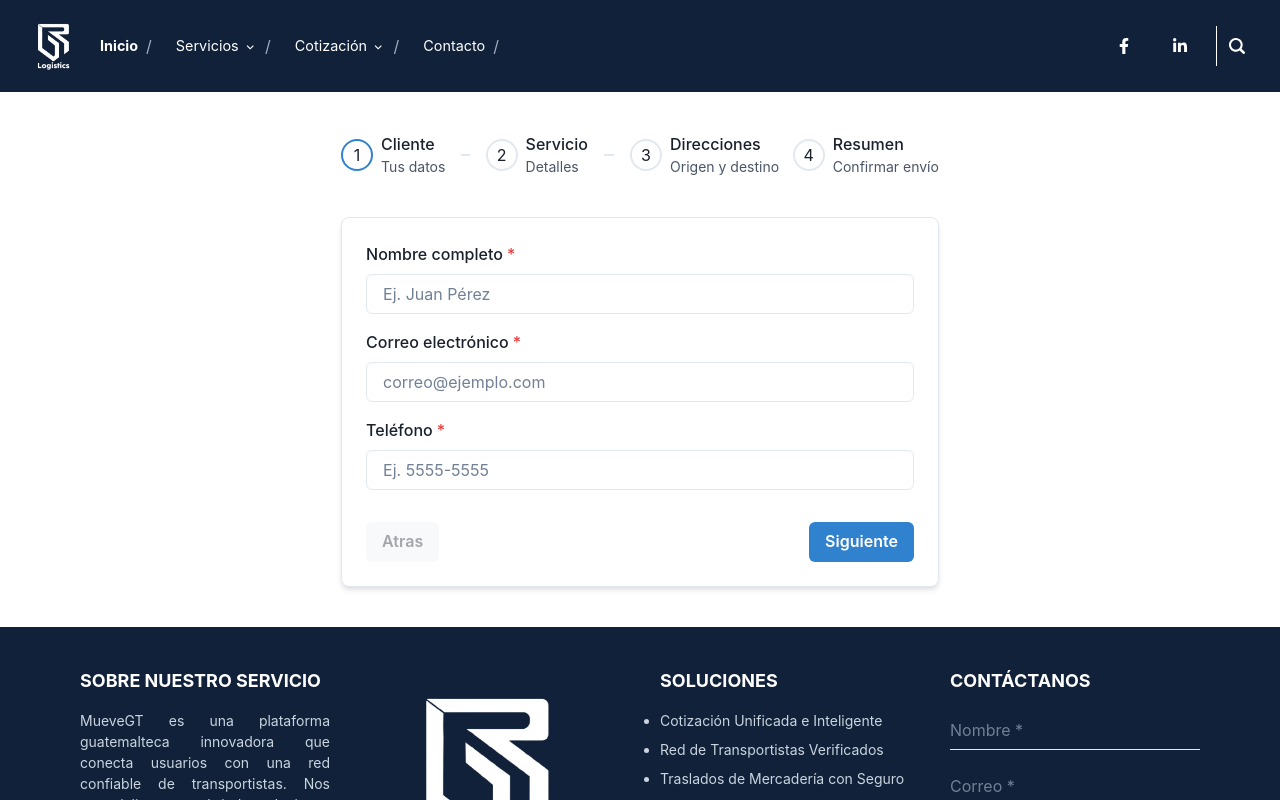
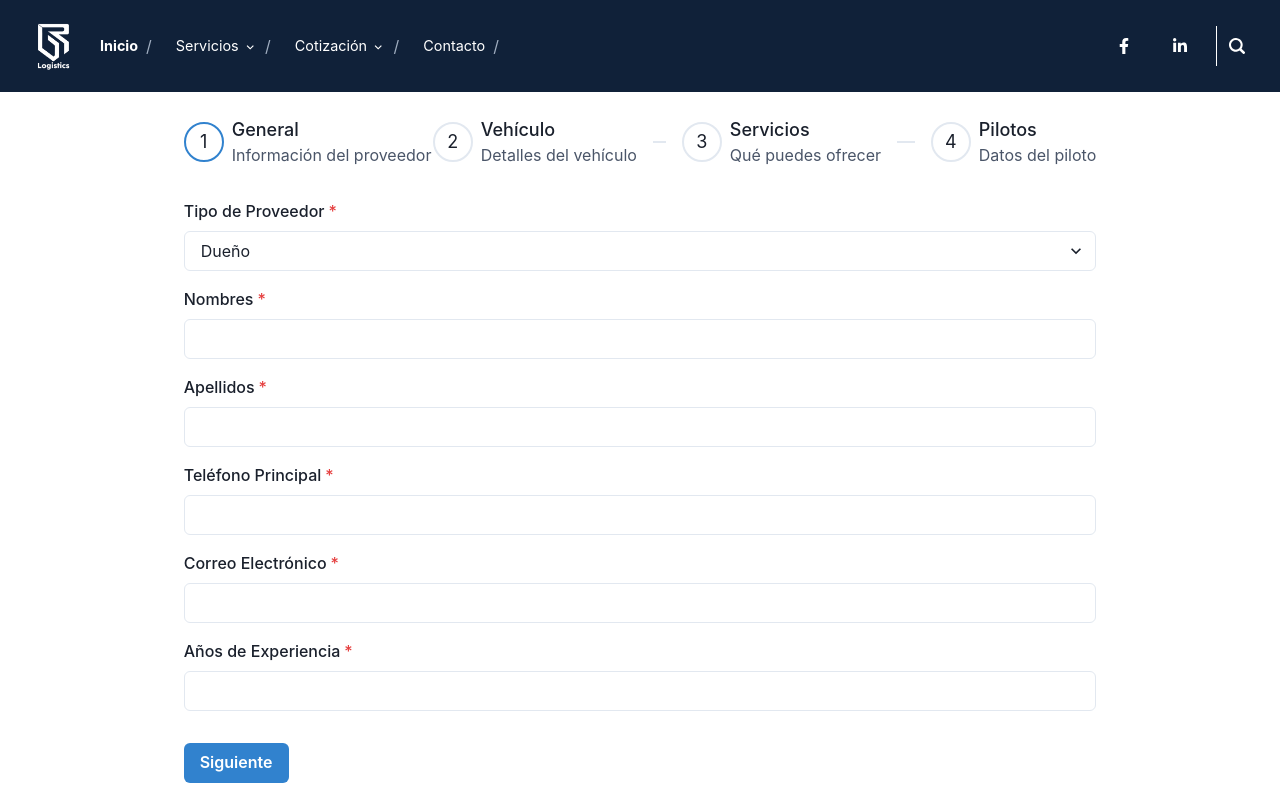
Before and after one commit to Olstertecn11/GrSolutions, a React (Vite) app: page /cotizacion-proveedores in a window 1280 px wide. Shown: the top 800 px of the page. Built offline with nearby package versions, Linux system fonts and the light colour scheme.

Commit message:
Provider form

```diff
--- /dev/null
+++ b/src/pages/ProviderQuouteSteps.jsx
@@ -0,0 +1,148 @@
+// ProviderQuoteSteps.jsx
+import React, { useState } from "react";
+import {
+  Box,
+  Heading,
+  Button,
+  FormControl,
+  FormLabel,
+  Input,
+  Select,
+  Textarea,
+  Step,
+  StepIndicator,
+  StepNumber,
+  StepSeparator,
+  StepStatus,
+  StepTitle,
+  StepDescription,
+  Stepper,
+  useSteps,
+  VStack,
+  Checkbox,
+  Stack,
+} from "@chakra-ui/react";
+
+const steps = [
+  { title: "General", description: "Información del proveedor" },
+  { title: "Vehículo", description: "Detalles del vehículo" },
+  { title: "Servicios", description: "Qué puedes ofrecer" },
+  { title: "Pilotos", description: "Datos del piloto" },
+];
+
+const ProviderQuoteSteps = () => {
+  const { activeStep, setActiveStep } = useSteps({ index: 0, count: steps.length });
+  const [form, setForm] = useState({});
+
+  const handleChange = (e) => {
+    const { name, value, files } = e.target;
+    setForm((prev) => ({
+      ...prev,
+      [name]: files ? files[0] : value,
+    }));
+  };
+
+  const next = () => setActiveStep(activeStep + 1);
+  const prev = () => setActiveStep(activeStep - 1);
+
+  return (
+    <Box p={6}>
+      <Stepper index={activeStep} size="lg" colorScheme="blue">
+        {steps.map((step, index) => (
+          <Step key={index}>
+            <StepIndicator>
+              <StepStatus complete={<StepNumber />} incomplete={<StepNumber />} active={<StepNumber />} />
+            </StepIndicator>
+            <Box flexShrink="0">
+              <StepTitle>{step.title}</StepTitle>
+              <StepDescription>{step.description}</StepDescription>
+            </Box>
+            <StepSeparator />
+          </Step>
+        ))}
+      </Stepper>
+
+      <Box mt={8}>
+        {activeStep === 0 && (
+          <VStack spacing={4} align="stretch">
+            <FormControl isRequired><FormLabel>Tipo de Proveedor</FormLabel><Select name="tipo_proveedor" onChange={handleChange}><option>Dueño</option><option>Piloto</option></Select></FormControl>
+            <FormControl isRequired><FormLabel>Nombres</FormLabel><Input name="nombres" onChange={handleChange} /></FormControl>
+            <FormControl isRequired><FormLabel>Apellidos</FormLabel><Input name="apellidos" onChange={handleChange} /></FormControl>
+            <FormControl isRequired><FormLabel>Teléfono Principal</FormLabel><Input name="telefono" onChange={handleChange} /></FormControl>
+            <FormControl isRequired><FormLabel>Correo Electrónico</FormLabel><Input name="email" type="email" onChange={handleChange} /></FormControl>
+            <FormControl isRequired><FormLabel>Años de Experiencia</FormLabel><Input name="experiencia" type="number" onChange={handleChange} /></FormControl>
+          </VStack>
+        )}
+
+        {activeStep === 1 && (
+          <VStack spacing={4} align="stretch">
+            <FormControl isRequired><FormLabel>Marca</FormLabel><Input name="marca" onChange={handleChange} /></FormControl>
+            <FormControl isRequired><FormLabel>Modelo</FormLabel><Input name="modelo" onChange={handleChange} /></FormControl>
+            <FormControl isRequired><FormLabel>Placa</FormLabel><Input name="placa" onChange={handleChange} /></FormControl>
+            <FormControl isRequired><FormLabel>Peso Máximo de Carga</FormLabel><Input name="peso" type="number" onChange={handleChange} /></FormControl>
+            <FormControl isRequired><FormLabel>Medida en Largo</FormLabel><Input name="largo" type="number" onChange={handleChange} /></FormControl>
+            <FormControl isRequired><FormLabel>Medida en Ancho</FormLabel><Input name="ancho" type="number" onChange={handleChange} /></FormControl>
+            <FormControl isRequired><FormLabel>Medida en Alto</FormLabel><Input name="alto" type="number" onChange={handleChange} /></FormControl>
+            <FormControl isRequired><FormLabel>Tipo de Carrocería</FormLabel><Input name="carroceria" onChange={handleChange} /></FormControl>
+            <FormControl isRequired><FormLabel>Estado del Vehículo</FormLabel><Select name="estado" onChange={handleChange}><option>Bueno</option><option>Regular</option></Select></FormControl>
+            <FormControl isRequired><FormLabel>Fecha Última Revisión Mecánica</FormLabel><Input name="revision" type="date" onChange={handleChange} /></FormControl>
+            <FormControl isRequired><FormLabel>GPS</FormLabel><Select name="gps" onChange={handleChange}><option>Sí</option><option>No</option></Select></FormControl>
+            <FormControl isRequired><FormLabel>Seguro Contra Accidentes</FormLabel><Select name="seguro" onChange={handleChange}><option>Sí</option><option>No</option></Select></FormControl>
+            <FormControl isRequired><FormLabel>Restricción Horaria</FormLabel><Select name="restriccion" onChange={handleChange}><option>Sí</option><option>No</option></Select></FormControl>
+            <FormControl isRequired><FormLabel>Foto Lateral</FormLabel><Input name="foto_lateral" type="file" onChange={handleChange} /></FormControl>
+            <FormControl isRequired><FormLabel>Foto Carga</FormLabel><Input name="foto_carga" type="file" onChange={handleChange} /></FormControl>
+            <FormControl isRequired><FormLabel>Foto Frontal</FormLabel><Input name="foto_frontal" type="file" onChange={handleChange} /></FormControl>
+            <FormControl isRequired><FormLabel>Tarjeta de Circulación</FormLabel><Input name="tarjeta" type="file" onChange={handleChange} /></FormControl>
+          </VStack>
+        )}
+
+        {activeStep === 2 && (
+          <VStack spacing={4} align="stretch">
+            <FormControl isRequired><FormLabel>Tipo de Servicio</FormLabel><Input name="tipo_servicio" onChange={handleChange} /></FormControl>
+            <FormControl isRequired><FormLabel>¿Ofrece embalaje?</FormLabel><Select name="embalaje" onChange={handleChange}><option>Sí</option><option>No</option></Select></FormControl>
+            <FormControl isRequired><FormLabel>¿Ofrece ayudantes?</FormLabel><Select name="ayudantes" onChange={handleChange}><option>Sí</option><option>No</option></Select></FormControl>
+            {['casco', 'chaleco', 'botas', 'cinchos', 'diablos', 'carton', 'strech', 'conos', 'esponjas', 'lonas', 'herramientas'].map((item) => (
+              <FormControl isRequired key={item}><FormLabel>{item.charAt(0).toUpperCase() + item.slice(1)}</FormLabel><Select name={item} onChange={handleChange}><option>Sí</option><option>No</option></Select></FormControl>
+            ))}
+            <FormControl><FormLabel>Otros</FormLabel><Textarea name="otros" onChange={handleChange} /></FormControl>
+          </VStack>
+        )}
+
+        {activeStep === 3 && (
+          <VStack spacing={4} align="stretch">
+            <Heading size="sm">Piloto 1</Heading>
+            <FormControl isRequired><FormLabel>Nombre</FormLabel><Input name="piloto1_nombre" onChange={handleChange} /></FormControl>
+            <FormControl isRequired><FormLabel>Teléfono</FormLabel><Input name="piloto1_telefono" onChange={handleChange} /></FormControl>
+            <FormControl isRequired><FormLabel>Tipo Licencia</FormLabel><Input name="piloto1_licencia" onChange={handleChange} /></FormControl>
+            <FormControl isRequired><FormLabel>Años Antigüedad</FormLabel><Input name="piloto1_antiguedad" type="number" onChange={handleChange} /></FormControl>
+            <FormControl isRequired><FormLabel>Licencia Frente</FormLabel><Input name="lic_frente1" type="file" onChange={handleChange} /></FormControl>
+            <FormControl isRequired><FormLabel>Licencia Reverso</FormLabel><Input name="lic_reverso1" type="file" onChange={handleChange} /></FormControl>
+            <FormControl><FormLabel>Penales</FormLabel><Input name="penales1" type="file" onChange={handleChange} /></FormControl>
+            <FormControl><FormLabel>Policiacos</FormLabel><Input name="policiacos1" type="file" onChange={handleChange} /></FormControl>
+
+            <Heading size="sm" mt={6}>Piloto 2 (opcional)</Heading>
+            <FormControl><FormLabel>Nombre</FormLabel><Input name="piloto2_nombre" onChange={handleChange} /></FormControl>
+            <FormControl><FormLabel>Teléfono</FormLabel><Input name="piloto2_telefono" onChange={handleChange} /></FormControl>
+            <FormControl><FormLabel>Tipo Licencia</FormLabel><Input name="piloto2_licencia" onChange={handleChange} /></FormControl>
+            <FormControl><FormLabel>Años Antigüedad</FormLabel><Input name="piloto2_antiguedad" type="number" onChange={handleChange} /></FormControl>
+            <FormControl><FormLabel>Licencia Frente</FormLabel><Input name="lic_frente2" type="file" onChange={handleChange} /></FormControl>
+            <FormControl><FormLabel>Licencia Reverso</FormLabel><Input name="lic_reverso2" type="file" onChange={handleChange} /></FormControl>
+            <FormControl><FormLabel>Penales</FormLabel><Input name="penales2" type="file" onChange={handleChange} /></FormControl>
+            <FormControl><FormLabel>Policiacos</FormLabel><Input name="policiacos2" type="file" onChange={handleChange} /></FormControl>
+          </VStack>
+        )}
+      </Box>
+
+      <Stack direction="row" spacing={4} mt={8}>
+        {activeStep > 0 && <Button onClick={prev}>Atrás</Button>}
+        {activeStep < steps.length - 1 ? (
+          <Button colorScheme="blue" onClick={next}>Siguiente</Button>
+        ) : (
+          <Button colorScheme="green" onClick={() => alert("Formulario enviado")}>Enviar</Button>
+        )}
+      </Stack>
+    </Box>
+  );
+};
+
+export default ProviderQuoteSteps;
--- a/src/router/routes.js
+++ b/src/router/routes.js
@@ -3,6 +3,7 @@ import MovingQuouteSteps from "@/pages/MovingQuoteSteps"
 import TransportQuoteSteps from "@/pages/TransportQuoteSteps"
 import Services from "@/pages/Services"
 import Contact from "@/pages/Contact"
+import ProviderQuoteSteps from "@/pages/ProviderQuouteSteps"
 
 
 
@@ -24,7 +25,7 @@ export default [
   },
   { title: 'Cotización Mudanza', path: '/cotizacion-mudanzas', component: MovingQuouteSteps, isChild: true },
   { title: 'Cotización Traslado', path: '/cotizacion-traslado', component: TransportQuoteSteps, isChild: true },
-  { title: 'Cotización Proveedores', path: '/cotizacion-proveedores', component: MovingQuouteSteps, isChild: true },
+  { title: 'Cotización Proveedores', path: '/cotizacion-proveedores', component: ProviderQuoteSteps, isChild: true },
   { title: 'Contacto', path: '/contacto', component: Contact },
 
 ]
```
